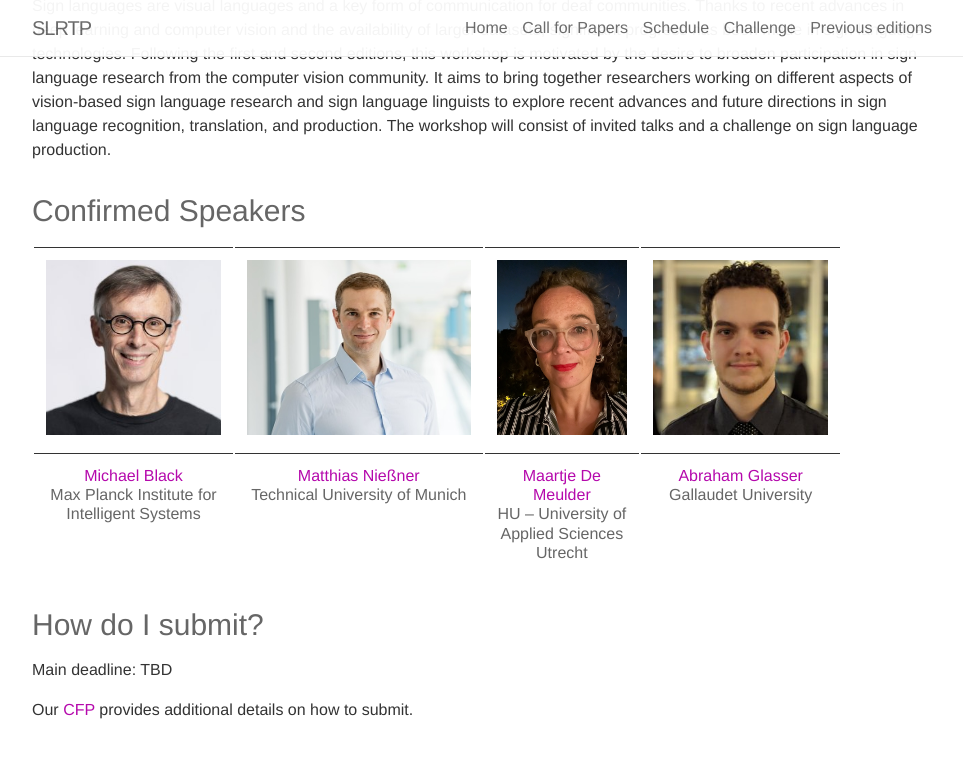
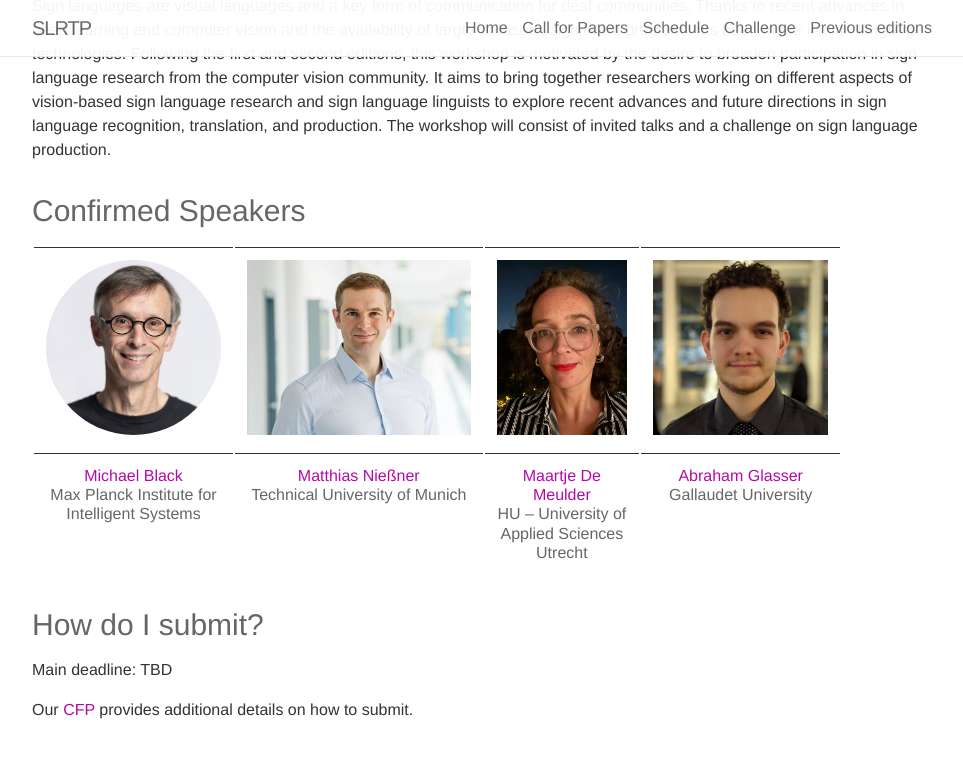
Before and after one commit to slrtpworkshop/slrtpworkshop.github.io, a Jekyll site: the page built from _pages/00_home.md, in a window 1280 px wide and 1400 px high, scrolled down 458 px. Shown: the top 757 px of the window, without its empty margins (158-1121 px from the left). Built offline with Jekyll 4.4.1, drawn with Linux system fonts in a browser that asks for light colours; nearby versions of some CDN libraries.

Commit message:
Update 00_home.md

```diff
--- a/_pages/00_home.md
+++ b/_pages/00_home.md
@@ -13,7 +13,9 @@ The workshop will consist of invited talks and a challenge on sign language prod
 
 <table style="width:75%">
   <tr>
-    <td style="text-align:center"><img src="assets/img/speaker_Michael_Black.jpg" height="175"></td>
+    <td style="text-align:center">
+      <img src="assets/img/speaker_Michael_Black.jpg" height="175" class="circular-image">
+    </td>
     <td style="text-align:center"><img src="assets/img/speaker_Matthias_Niessner.jpg" height="175"></td>
     <td style="text-align:center"><img src="assets/img/speaker_MaartjeDeMeulder.jpg" height="175"></td>
     <td style="text-align:center"><img src="assets/img/speaker_Abraham_Glasser.jpg" height="175"></td>
@@ -25,6 +27,14 @@ The workshop will consist of invited talks and a challenge on sign language prod
     <td style="text-align:center"><a href="https://abrahamglasser.com">Abraham Glasser</a> <br> Gallaudet University</td>
   </tr>
 </table>
+<style>
+  .circular-image {
+    border-radius: 50%;
+    display: block;
+    margin: 0 auto; /* Resmi merkezlemek için */
+  }
+</style>
+
 
 ### How do I submit?
 
```
